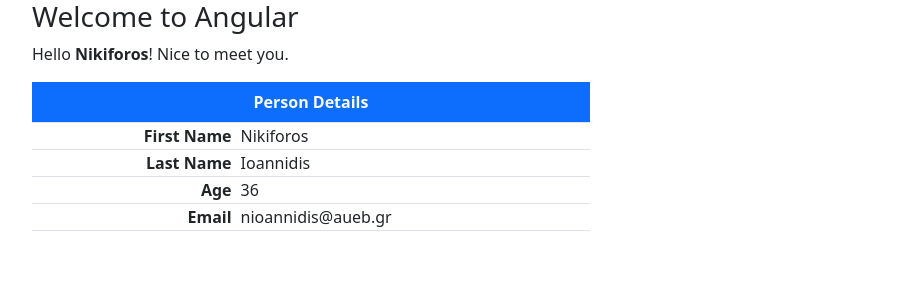
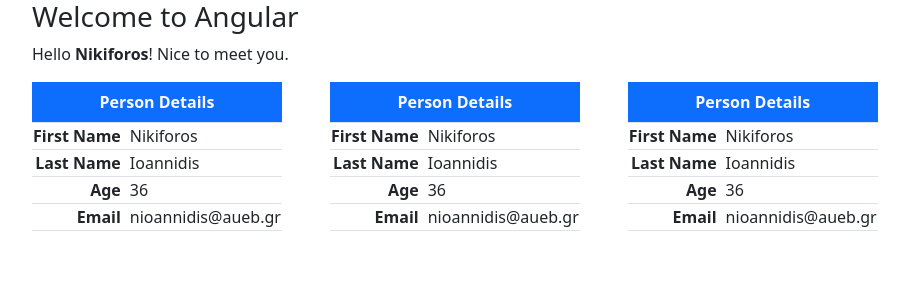
Before and after one commit to Nikiforos88/angular-introduction, an Angular app: page / in a window 1280 px wide. Shown: the top 300 px of the page, without its empty margins (50-959 px from the left). Built offline with nearby package versions, Linux system fonts and the light colour scheme.

Commit message:
new cmponent 2

```diff
--- a/src/app/app.component.html
+++ b/src/app/app.component.html
@@ -1,5 +1,11 @@
 <div class="container">
   <h3>Welcome to Angular</h3>
   <p>Hello <strong>{{ name }}</strong>! Nice to meet you.</p>
-  <app-person-table></app-person-table>
+
+  <div class="d-flex gap-5  text-nowrap">
+    <app-person-table></app-person-table>
+    <app-person-table></app-person-table>
+    <app-person-table></app-person-table>
+  </div>
+
 </div>
```
Also changed, not shown: 1 other file (tests, documents, lock files or other folders).
